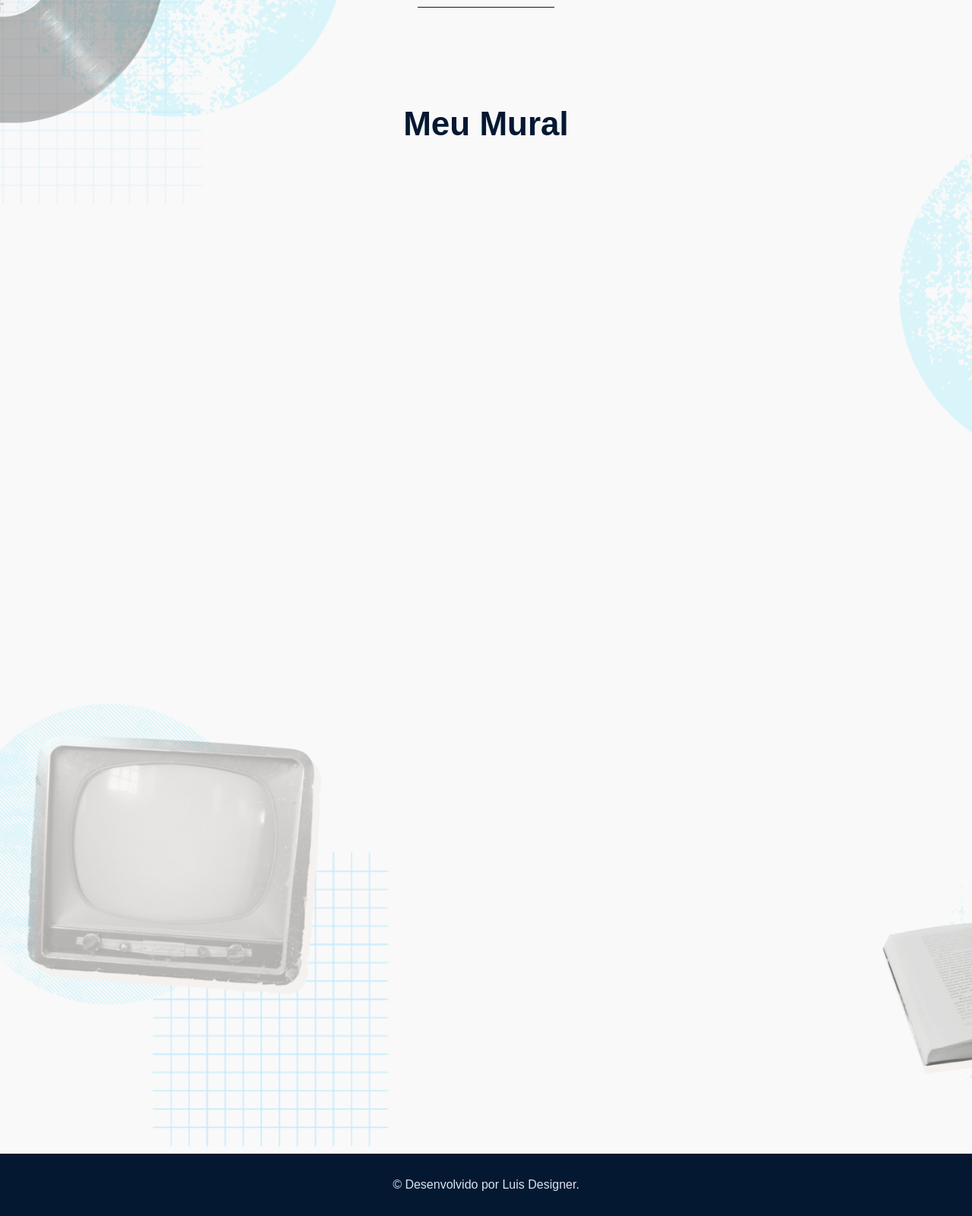
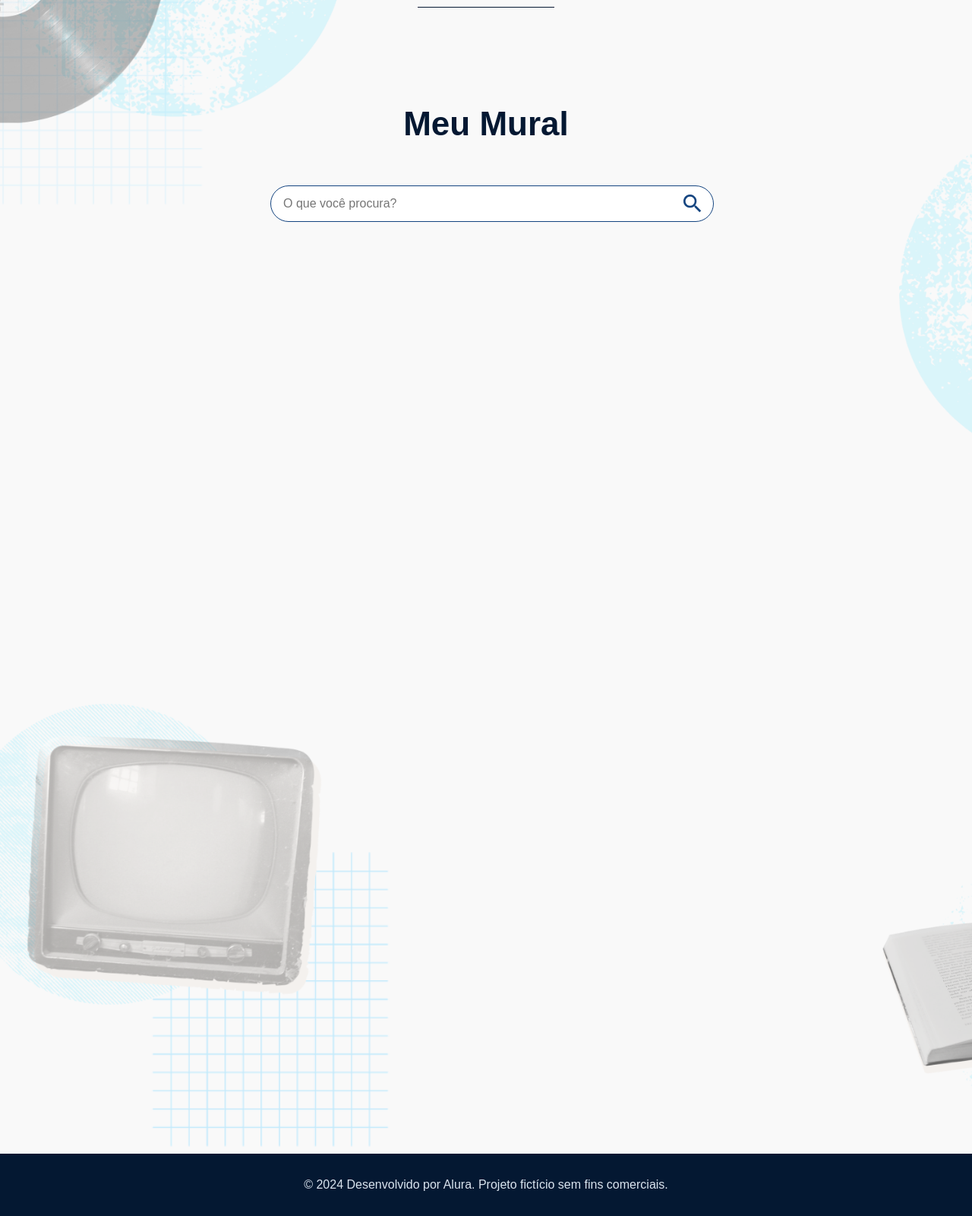
Before and after one commit to LuDesigner/Memoteca, a plain HTML site: page index.html in a window 1280 px wide. Shown: the part 1813-3413 px from the top of the page at 76% size. Drawn offline with nearby package versions, Linux system fonts and the light colour scheme; no server answers.

Commit message:
Atualizando final do projeto

```diff
--- a/index.html
+++ b/index.html
@@ -55,6 +55,12 @@
       <span></span>
       <section id="lista-pensamentos-container">
         <h3>Meu Mural</h3>
+
+        <section id="busca-container">
+          <input type="text" id="campo-busca" placeholder="O que você procura?" />
+          <img class="lupa" src="assets/imagens/lupa.png">
+        </section>
+
         <div id="mensagem-vazia" class="mensagem-vazia">
           <img src="assets/imagens/lista-vazia.png" alt="Nenhum pensamento disponível">
           <p>Nada por aqui ainda, que tal compartilhar alguma ideia?</p>
@@ -64,7 +70,8 @@
     </main>
     <footer>
       <p>&copy;
-        Desenvolvido por Luis Designer.</p>
+        2024 Desenvolvido por Alura.
+        Projeto fictício sem fins comerciais.</p>
     </footer>
     <script src="https://cdn.jsdelivr.net/npm/axios@1.6.7/dist/axios.min.js"></script>
     <script type="module" src="js/api.js"></script>
```
